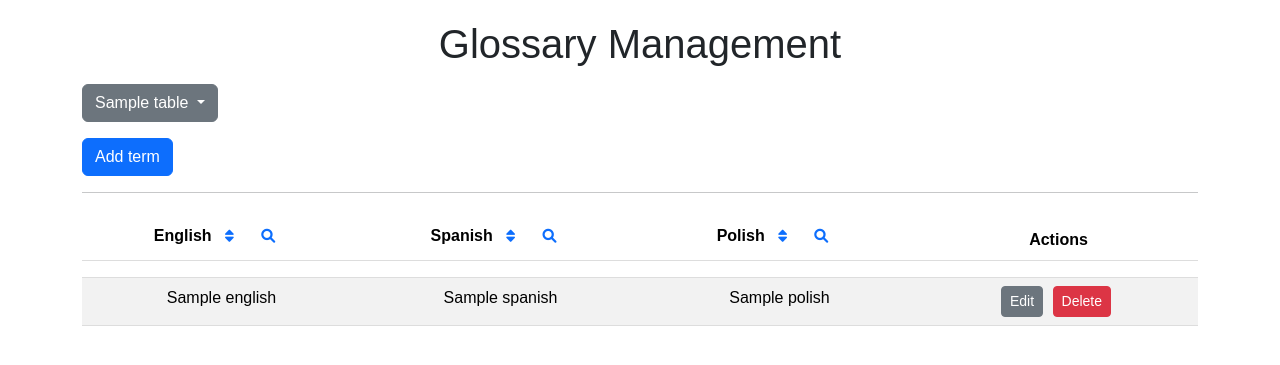
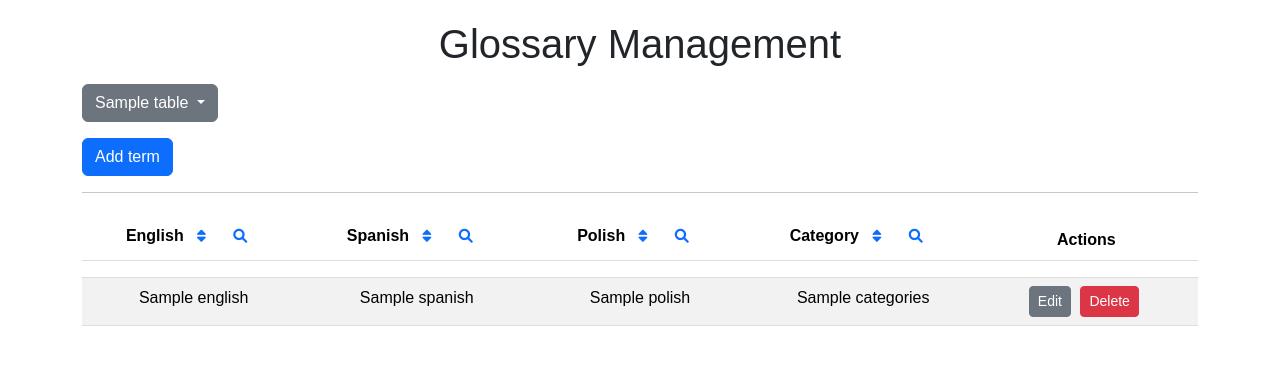
Before and after one commit to pllewy/TermHarbour, a Flask app: template templates/glossary.html in a window 1280 px wide. Shown: the part 86-451 px from the top of the page. Run offline with Flask 3, Linux system fonts and the light colour scheme; the template is opened without the code that fills it: most values are stand-ins (such as "Sample title", 1, 10 or a date in 2020).

Commit message:
primary key - english; new column - categories

```diff
--- a/app.py
+++ b/app.py
@@ -6,7 +6,6 @@ from static.alignment import align, align_sentences
 from static.upload import save_file, get_glossary_names
 from static.extraction_01 import (read_text_from_file, post_process_terms, preprocess_text, load_spacy_model,
                                   extract_specialist_terms_with_patterns,  combine_term_lists, extract_ner_terms)
-# from static.classification import text_categorization
 import os
 import warnings
 warnings.filterwarnings("ignore", category=FutureWarning, module='huggingface_hub')
@@ -18,6 +17,13 @@ app.config['SQLALCHEMY_TRACK_MODIFICATIONS'] = False
 db = SQLAlchemy(app)
 
 
+class Glossary(db.Model):
+    __tablename__ = 'medicine'
+    english = db.Column(db.String(80), primary_key=True)
+    spanish = db.Column(db.String(80), nullable=True)
+    polish = db.Column(db.String(80), nullable=True)
+    categories = db.Column(db.String(255), nullable=True)
+
 
 @app.route('/', methods=['GET', 'POST'])
 def main_page():
@@ -27,7 +33,6 @@ def main_page():
         source_language = request.form['source_language']
         target_language = request.form['target_language']
 
-        print(source_text, target_text, source_language, target_language)
         aligned = align_sentences(source_text, target_text, print_input=True, print_output=True)
 
         return render_template('main_page.html',
@@ -45,48 +50,22 @@ def dictionary():
             '<a href="/" >Press here to go back to main menu</>')
 
 
-# @app.route('/glossary')
-# def glossary():
-#     file_contents = []
-#
-#     database_dir = './glossaries'
-#
-#     # Iterate over all files in the database directory
-#     for filename in os.listdir(database_dir):
-#         # Check if the file is a regular file
-#         if os.path.isfile(os.path.join(database_dir, filename)) and filename.endswith('.txt'):
-#             with open(os.path.join(database_dir, filename), 'r') as file:
-#                 # Read the file line by line
-#                 lines = file.readlines()
-#
-#                 # Split the lines and remove any leading or trailing whitespace
-#                 lines = [line.strip() for line in lines]
-#
-#                 # Append the file contents to the list
-#                 file_contents.append((filename, lines))
-#
-#     return render_template('glossaries.html', file_contents=file_contents)
-
-
 @app.route('/upload', methods=['GET', 'POST'])
 def upload_file():
     if request.method == 'POST':
-        source_lang = 'en'  # input("Enter the source language (en, pl, es): ")
-        target_lang = 'pl'  # input("Enter the target language (en, pl, es): ")
+        source_lang = 'en'
+        target_lang = 'pl'
 
-        # STEP 1: Extract the data from the request
         language = request.form['language']
         domain = request.form['domain']
         source_file = request.files['file']
 
         if source_file.filename == '':
             return 'No selected file', 400
-        print(language, domain)
 
         save_path = save_file(request.files['file'])
         save_path_2 = save_file(request.files['target_file'])
 
-        # STEP 2: Process the data
         file_path = save_path
         file_path_2 = save_path_2
 
@@ -98,16 +77,14 @@ def upload_file():
         terms_pattern = post_process_terms(terms_pattern)
         final_terms = combine_term_lists(terms_pattern, terms_ner)
 
-
         nlp_2 = load_spacy_model(target_lang)
         text2 = read_text_from_file(file_path_2)
         text_preprocessed_2 = preprocess_text(text2)
-        terms_ner_2 = extract_ner_terms(text2, nlp)
+        terms_ner_2 = extract_ner_terms(text2, nlp_2)
         terms_pattern_2 = extract_specialist_terms_with_patterns(text_preprocessed_2, nlp_2)
         terms_pattern_2 = post_process_terms(terms_pattern_2)
         final_terms_2 = combine_term_lists(terms_pattern_2, terms_ner_2)
 
-        # STEP 3: Align the terms
         alignment = align(final_terms, final_terms_2)
 
         terms_dict = {
@@ -118,18 +95,9 @@ def upload_file():
 
         return terms_dict, 200
 
-    # If the request method is GET, return the upload page with the list of glossaries
     glossary_files = get_glossary_names()
 
     return render_template('upload.html', glossary_files=glossary_files)
-
-class Glossary(db.Model):
-    __tablename__ = 'medicine'  # Default table
-
-    id = db.Column(db.Integer, primary_key=True)
-    english = db.Column(db.String(80), nullable=False)
-    spanish = db.Column(db.String(80), nullable=False)
-    polish = db.Column(db.String(80), nullable=False)
 
 
 @app.route('/glossary')
@@ -143,32 +111,45 @@ def glossary():
 def add_record():
     table_name = request.form['table']
     english = request.form['english']
+    spanish = request.form.get('spanish')
+    polish = request.form.get('polish')
+    categories = request.form.get('categories')
+
+    existing_record = db.session.execute(text(f'SELECT * FROM {table_name} WHERE english = :english'), {'english': english}).fetchone()
+    if existing_record:
+        return jsonify({'result': 'error', 'message': 'The English word already exists in the table.'})
+
+    db.session.execute(
+        text(f'INSERT INTO {table_name} (english, spanish, polish, categories) VALUES (:english, :spanish, :polish, :categories)'),
+        {'english': english, 'spanish': spanish, 'polish': polish, 'categories': categories})
+    db.session.commit()
+    return jsonify({'result': 'success'})
+
+
+@app.route('/edit/<string:english>', methods=['POST'])
+def edit_record(english):
+    table_name = request.form['table']
+    new_english = request.form['new_english']
     spanish = request.form['spanish']
     polish = request.form['polish']
+    categories = request.form['categories']
+
+    if new_english != english:
+        existing_record = db.session.execute(text(f'SELECT * FROM {table_name} WHERE english = :new_english'), {'new_english': new_english}).fetchone()
+        if existing_record:
+            return jsonify({'result': 'error', 'message': 'The new English word already exists in the table.'})
+
     db.session.execute(
-        text(f'INSERT INTO {table_name} (english, spanish, polish) VALUES (:english, :spanish, :polish)'),
-        {'english': english, 'spanish': spanish, 'polish': polish})
+        text(f'UPDATE {table_name} SET english = :new_english, spanish = :spanish, polish = :polish, categories = :categories WHERE english = :english'),
+        {'new_english': new_english, 'spanish': spanish, 'polish': polish, 'categories': categories, 'english': english})
     db.session.commit()
-    return redirect(url_for('glossary', table=table_name))
+    return jsonify({'result': 'success'})
 
 
-@app.route('/edit/<int:id>', methods=['POST'])
-def edit_record(id):
+@app.route('/delete/<string:english>', methods=['POST'])
+def delete_record(english):
     table_name = request.form['table']
-    english = request.form['english']
-    spanish = request.form['spanish']
-    polish = request.form['polish']
-    db.session.execute(
-        text(f'UPDATE {table_name} SET english = :english, spanish = :spanish, polish = :polish WHERE id = :id'),
-        {'english': english, 'spanish': spanish, 'polish': polish, 'id': id})
-    db.session.commit()
-    return redirect(url_for('glossary', table=table_name))
-
-
-@app.route('/delete/<int:id>', methods=['POST'])
-def delete_record(id):
-    table_name = request.form['table']
-    db.session.execute(text(f'DELETE FROM {table_name} WHERE id = :id'), {'id': id})
+    db.session.execute(text(f'DELETE FROM {table_name} WHERE english = :english'), {'english': english})
     db.session.commit()
     return jsonify({'result': 'success'})
 
--- a/static/glossary.js
+++ b/static/glossary.js
@@ -1,9 +1,9 @@
 document.addEventListener('DOMContentLoaded', function () {
     document.querySelectorAll('.delete-btn').forEach(button => {
         button.addEventListener('click', function () {
-            const id = this.dataset.id;
+            const english = this.dataset.english;
             const table = document.getElementById('currentTable').value;
-            fetch(`/delete/${id}`, {
+            fetch(`/delete/${english}`, {
                 method: 'POST',
                 headers: {
                     'Content-Type': 'application/x-www-form-urlencoded'
@@ -23,16 +23,17 @@ document.addEventListener('DOMContentLoaded', function () {
 
     document.querySelectorAll('.edit-btn').forEach(button => {
         button.addEventListener('click', function () {
-            const id = this.dataset.id;
+            const english = this.dataset.english;
             const row = this.closest('tr');
-            const english = row.children[0].innerText;
             const spanish = row.children[1].innerText;
             const polish = row.children[2].innerText;
+            const categories = row.children[3].innerText;
 
             if (this.innerText === 'Edit') {
                 row.children[0].innerHTML = `<input type="text" class="form-control" value="${english}">`;
                 row.children[1].innerHTML = `<input type="text" class="form-control" value="${spanish}">`;
                 row.children[2].innerHTML = `<input type="text" class="form-control" value="${polish}">`;
+                row.children[3].innerHTML = `<input type="text" class="form-control" value="${categories}">`;
                 this.innerText = 'Confirm';
                 this.classList.remove('btn-secondary');
                 this.classList.add('btn-success');
@@ -40,26 +41,29 @@ document.addEventListener('DOMContentLoaded', function () {
                 const newEnglish = row.children[0].children[0].value;
                 const newSpanish = row.children[1].children[0].value;
                 const newPolish = row.children[2].children[0].value;
+                const newCategory = row.children[3].children[0].value;
                 const table = document.getElementById('currentTable').value;
 
-                fetch(`/edit/${id}`, {
+                fetch(`/edit/${english}`, {
                     method: 'POST',
                     headers: {
                         'Content-Type': 'application/x-www-form-urlencoded'
                     },
-                    body: `table=${table}&english=${newEnglish}&spanish=${newSpanish}&polish=${newPolish}`
+                    body: `table=${table}&new_english=${newEnglish}&spanish=${newSpanish}&polish=${newPolish}&categories=${newCategory}`
                 })
-                .then(response => {
-                    if (response.ok) {
+                .then(response => response.json())
+                .then(data => {
+                    if (data.result === 'success') {
                         row.children[0].innerText = newEnglish;
                         row.children[1].innerText = newSpanish;
                         row.children[2].innerText = newPolish;
+                        row.children[3].innerText = newCategory;
                         this.innerText = 'Edit';
                         this.classList.remove('btn-success');
                         this.classList.add('btn-secondary');
                         window.location.reload();
-                    } else {
-                        alert('Error updating record');
+                    } else if (data.result === 'error') {
+                        alert(data.message);
                     }
                 });
             }
@@ -82,19 +86,22 @@ document.addEventListener('DOMContentLoaded', function () {
         const english = document.getElementById('english').value;
         const spanish = document.getElementById('spanish').value;
         const polish = document.getElementById('polish').value;
+        const categories = document.getElementById('categories').value;
 
         fetch(form.action, {
             method: 'POST',
             headers: {
                 'Content-Type': 'application/x-www-form-urlencoded'
             },
-            body: `table=${table}&english=${english}&spanish=${spanish}&polish=${polish}`
+            body: `table=${table}&english=${english}&spanish=${spanish}&polish=${polish}&categories=${categories}`
         })
-        .then(response => {
-            if (response.ok) {
+        .then(response => response.json())
+        .then(data => {
+            if (data.result === 'success') {
                 window.location.reload();
-            } else {
-                alert('Error adding record');
+            } else if (data.result === 'error') {
+                document.getElementById('errorMessage').innerText = data.message;
+                document.getElementById('errorMessage').style.display = 'block';
             }
         });
     });
@@ -153,6 +160,7 @@ document.addEventListener('DOMContentLoaded', function () {
             case 'english': return 1;
             case 'spanish': return 2;
             case 'polish': return 3;
+            case 'categories': return 4;
             default: return 1;
         }
     }
--- a/templates/glossary.html
+++ b/templates/glossary.html
@@ -36,12 +36,17 @@
             </div>
             <div class="mb-3">
                 <label for="spanish" class="form-label">Spanish</label>
-                <input type="text" class="form-control" id="spanish" name="spanish" required>
+                <input type="text" class="form-control" id="spanish" name="spanish">
             </div>
             <div class="mb-3">
                 <label for="polish" class="form-label">Polish</label>
-                <input type="text" class="form-control" id="polish" name="polish" required>
+                <input type="text" class="form-control" id="polish" name="polish">
             </div>
+            <div class="mb-3">
+                <label for="categories" class="form-label">Category</label>
+                <input type="text" class="form-control" id="categories" name="categories">
+            </div>
+            <div class="alert alert-danger" id="errorMessage" style="display:none;"></div>
             <div class="d-flex justify-content-between">
                 <button type="submit" class="btn btn-primary">Confirm</button>
                 <button type="button" class="btn btn-secondary" id="cancelButton">Cancel</button>
@@ -52,8 +57,7 @@
         <table class="table table-striped text-center">
             <thead>
                 <tr>
-                    <th style="width: 25%;">
-                        English
+                    <th style="width: 20%;">English
                         <button class="btn btn-sm btn-link sort-btn" data-column="english" data-order="asc">
                             <i class="fas fa-sort"></i>
                         </button>
@@ -61,8 +65,7 @@
                             <i class="fas fa-search"></i>
                         </button>
                     </th>
-                    <th style="width: 25%;">
-                        Spanish
+                    <th style="width: 20%;">Spanish
                         <button class="btn btn-sm btn-link sort-btn" data-column="spanish" data-order="asc">
                             <i class="fas fa-sort"></i>
                         </button>
@@ -70,8 +73,7 @@
                             <i class="fas fa-search"></i>
                         </button>
                     </th>
-                    <th style="width: 25%;">
-                        Polish
+                    <th style="width: 20%;">Polish
                         <button class="btn btn-sm btn-link sort-btn" data-column="polish" data-order="asc">
                             <i class="fas fa-sort"></i>
                         </button>
@@ -79,18 +81,21 @@
                             <i class="fas fa-search"></i>
                         </button>
                     </th>
-                    <th style="width: 25%;">Actions</th>
+                    <th style="width: 20%;">Category
+                        <button class="btn btn-sm btn-link sort-btn" data-column="categories" data-order="asc">
+                            <i class="fas fa-sort"></i>
+                        </button>
+                        <button class="btn btn-sm btn-link search-btn" data-column="categories">
+                            <i class="fas fa-search"></i>
+                        </button>
+                    </th>
+                    <th style="width: 20%;">Actions</th>
                 </tr>
                 <tr>
-                    <th>
-                        <input type="text" class="form-control search-input" data-column="english" placeholder="Search English" style="display: none;">
-                    </th>
-                    <th>
-                        <input type="text" class="form-control search-input" data-column="spanish" placeholder="Search Spanish" style="display: none;">
-                    </th>
-                    <th>
-                        <input type="text" class="form-control search-input" data-column="polish" placeholder="Search Polish" style="display: none;">
-                    </th>
+                    <th><input type="text" class="form-control search-input" data-column="english" placeholder="Search English" style="display: none;"></th>
+                    <th><input type="text" class="form-control search-input" data-column="spanish" placeholder="Search Spanish" style="display: none;"></th>
+                    <th><input type="text" class="form-control search-input" data-column="polish" placeholder="Search Polish" style="display: none;"></th>
+                    <th><input type="text" class="form-control search-input" data-column="categories" placeholder="Search Category" style="display: none;"></th>
                     <th></th>
                 </tr>
             </thead>
@@ -100,9 +105,10 @@
                     <td>{{ record.english }}</td>
                     <td>{{ record.spanish }}</td>
                     <td>{{ record.polish }}</td>
+                    <td>{{ record.categories }}</td>
                     <td>
-                        <button class="btn btn-secondary btn-sm edit-btn" data-id="{{ record.id }}">Edit</button>
-                        <button class="btn btn-danger btn-sm delete-btn" data-id="{{ record.id }}">Delete</button>
+                        <button class="btn btn-secondary btn-sm edit-btn" data-english="{{ record.english }}">Edit</button>
+                        <button class="btn btn-danger btn-sm delete-btn" data-english="{{ record.english }}">Delete</button>
                     </td>
                 </tr>
                 {% endfor %}
```
Also changed, not shown: glossary.db.
